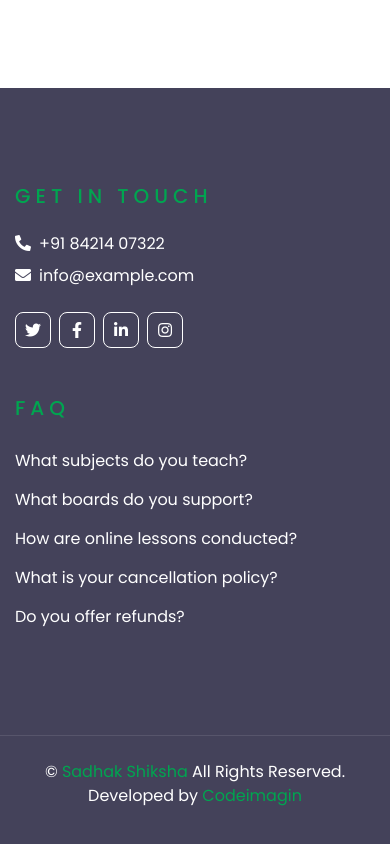
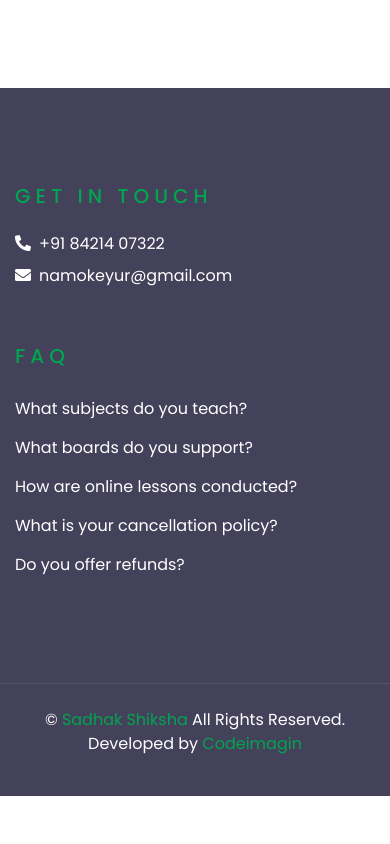
Before and after one commit to pmgohil45/current-projects, a plain HTML site: page sadhak_shiksha/course_engineering_student.html in a window 390 px wide. Shown: the part 3049-3893 px from the top of the page. After the commit the page ends 3845 px from the top, so only its background shows below. Drawn offline with nearby package versions, Linux system fonts and the light colour scheme.

Commit message:
Sadhak Shiksha is live

```diff
--- a/sadhak_shiksha/course_engineering_student.html
+++ b/sadhak_shiksha/course_engineering_student.html
@@ -4,8 +4,8 @@
     <meta charset="utf-8">
     <title>Sadhak Shiksha - Engineering Students</title>
     <meta content="width=device-width, initial-scale=1.0" name="viewport">
-    <meta content="" name="keywords">
-    <meta content="" name="description">
+    <meta content="Sadhak Shiksha, sadhak shiksha, SadhakShiksha, sadhakshiksha, Sadhak-Shiksha, Sadhak_Shiksha, sadhak_shiksha, sadhak-shiksha, Our Popular Courses & Subjects, Meet Professor Keyur Modi, Course Grades 8 to 10, Course Grades 11 to 12, Entrance Exams Preparation, Engineering Students, Home Tutors in Pune, Private Tutors Pune, Personalized Home Tuition Pune, One-on-One Tutors Pune, Best Home Tutors in Pune, CBSE/ICSE Home Tutors Pune, Math & Science Home Tutors Pune, Online Tutors for 8th-12th, Best Online Tutors India, Global Online Tutoring for Engineering Students, Online Tuition for Science and Math, Entrance Exam Preparation Online Classes" name="keywords">
+    <meta content="Discover personalized home tutoring in Pune with Sadhak Shiksha for grades 8-12 and engineering students. Expert tutors for CBSE/ICSE, Math & Science, and online global tuition for entrance exam preparation. Enhance learning with the best home tutors in Pune and top online tutors for science, math, and more." name="description">
 
     <!-- Favicon -->
     <link href="img/favicon.jpg" rel="icon">
@@ -39,10 +39,10 @@
             <div class="col-lg-2 text-right top">
                 <div class="d-inline-flex align-items-center info">
                     <i class="fa fa-2x fa-envelope text-primary mr-3"></i>
-                    <a href="#" class="phone" target="_blank">
+                    <a href="mailto:namokeyur@gmail.com" class="phone" target="_blank">
                         <div class="text-left">
                             <h6 class="font-weight-semi-bold mb-1">Email Us</h6>
-                            <small>xxxx@example.com</small>
+                            <small>namokeyur@gmail.com</small>
                         </div>
                     </a>
                 </div>
@@ -227,18 +227,18 @@
     <!-- Footer Start -->
     <div id="contact" class="container-fluid bg-dark text-white py-5 px-sm-3 px-lg-5" style="margin-top: 90px;">
         <div class="row pt-5 justify-content-center">
-            <div class="col-lg-4 col-md-12">
+            <div class="col-lg-5 col-md-12">
                 <div class="row">
                     <div class="col-md-6 mb-5 info">
                         <h5 class="text-primary text-uppercase mb-4" style="letter-spacing: 5px;">Get In Touch</h5>
                         <p class="phone"><a href="tel:+918421407322" class="phone"><i class="fa fa-phone-alt mr-2"></i>+91 84214 07322</a></p>
-                        <p class="email"><a href="#" class="email"><i class="fa fa-envelope mr-2"></i>info@example.com</a></p>
-                        <div class="d-flex justify-content-start mt-4">
+                        <p class="email"><a href="mailto:namokeyur@gmail.com" class="email"><i class="fa fa-envelope mr-2"></i>namokeyur@gmail.com</a></p>
+                        <!-- <div class="d-flex justify-content-start mt-4">
                             <a class="btn btn-outline-light btn-square mr-2" href="#"><i class="fab fa-twitter"></i></a>
                             <a class="btn btn-outline-light btn-square mr-2" href="#"><i class="fab fa-facebook-f"></i></a>
                             <a class="btn btn-outline-light btn-square mr-2" href="#"><i class="fab fa-linkedin-in"></i></a>
                             <a class="btn btn-outline-light btn-square" href="#"><i class="fab fa-instagram"></i></a>
-                        </div>
+                        </div> -->
                     </div>
                 </div>
             </div>
```
Also changed, not shown: sadhak_shiksha/course_entrance_exams_preparation.html (+8 -8 lines), sadhak_shiksha/course_grades_11_12.html (+8 -8 lines), sadhak_shiksha/course_grades_8_10.html (+6 -6 lines), sadhak_shiksha/index.html (+8 -8 lines).
